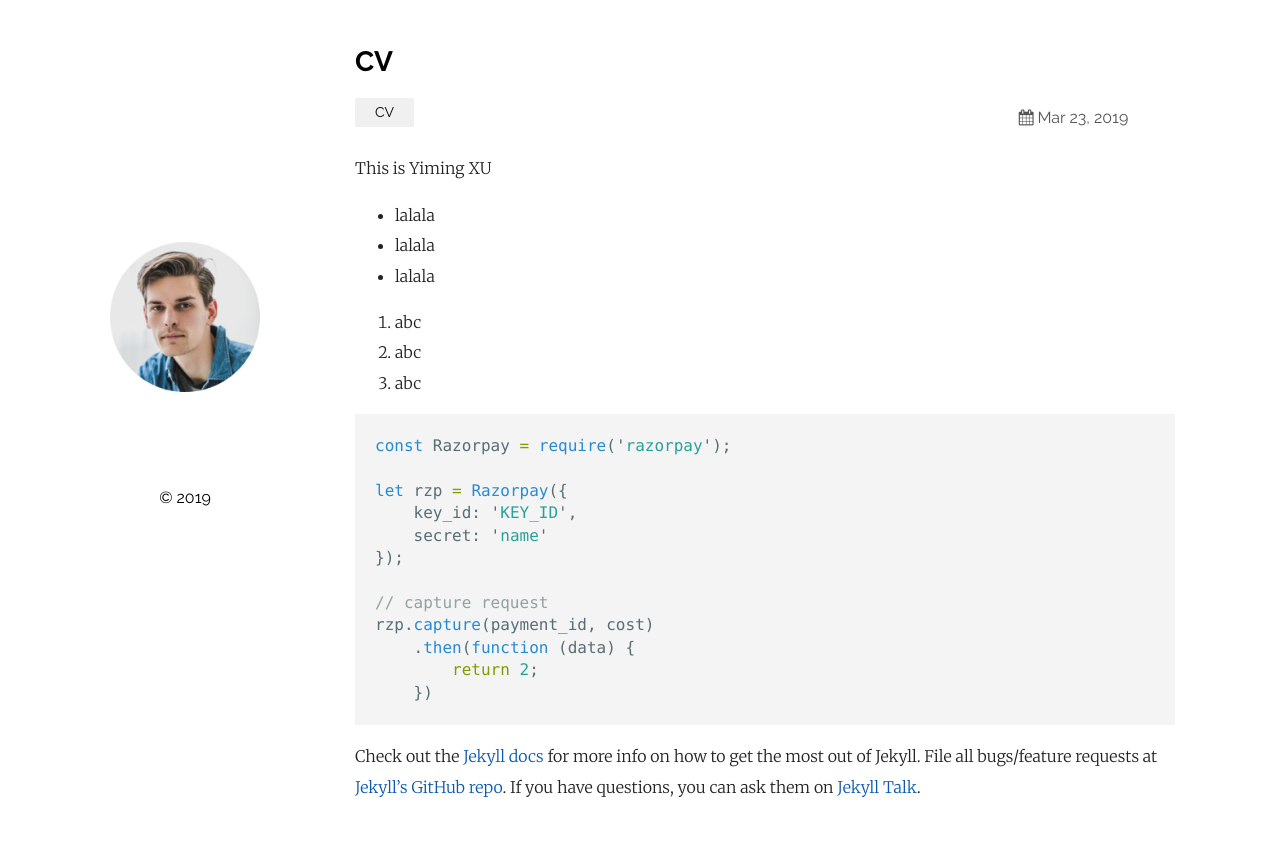
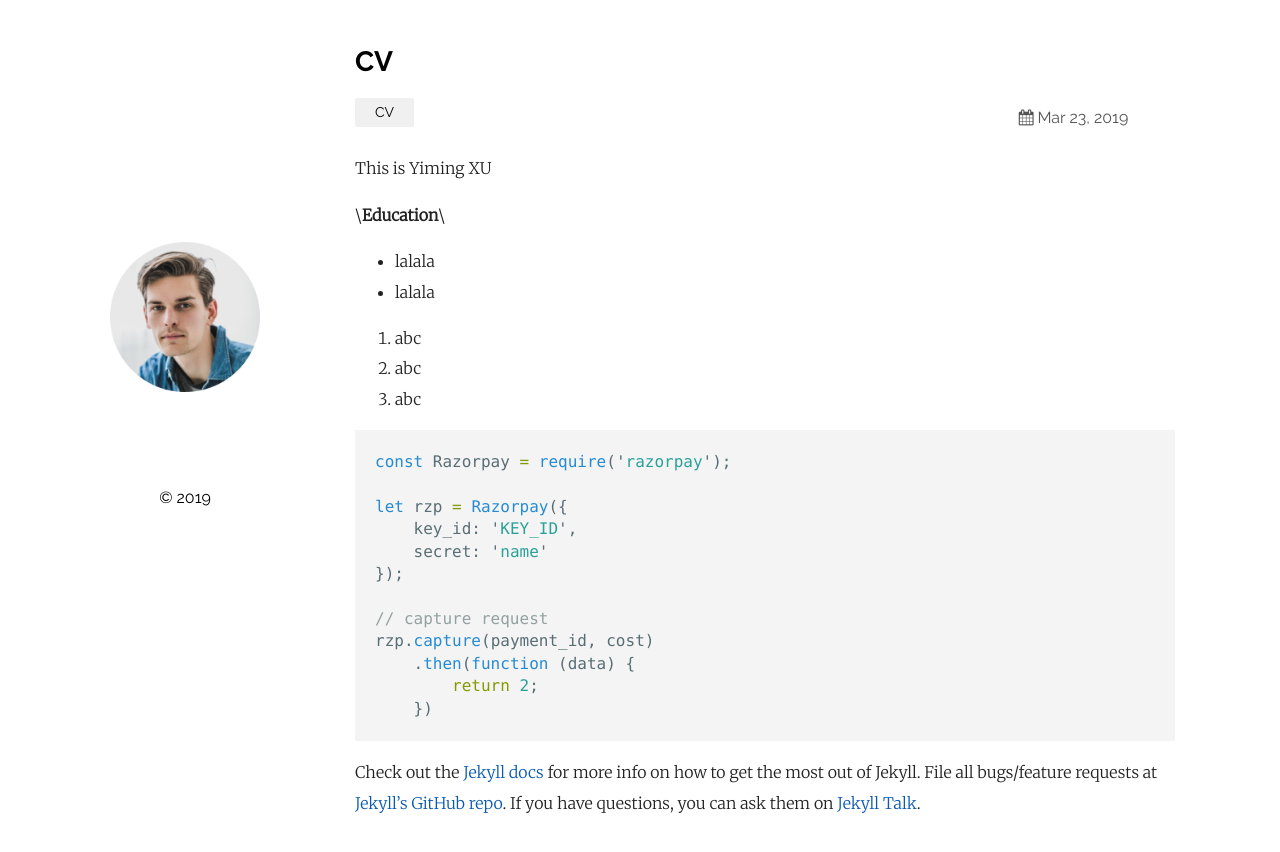
Before and after one commit to ymxu-atm/ymxu-atm.github.io, a Jekyll site: the page built from _posts/2019-03-23-welcome-to-jekyll.markdown, in a window 1280 px wide. Shown: the top 852 px of the page. Built offline with Jekyll 4.4.1, drawn with Linux system fonts in a browser that asks for light colours.

Commit message:
Update 2019-03-23-welcome-to-jekyll.markdown

```diff
--- a/_posts/2019-03-23-welcome-to-jekyll.markdown
+++ b/_posts/2019-03-23-welcome-to-jekyll.markdown
@@ -7,7 +7,7 @@ categories: CV
 This is Yiming XU
 
 
-* lalala
+\\__Education__\\
 * lalala
 * lalala
 
```
